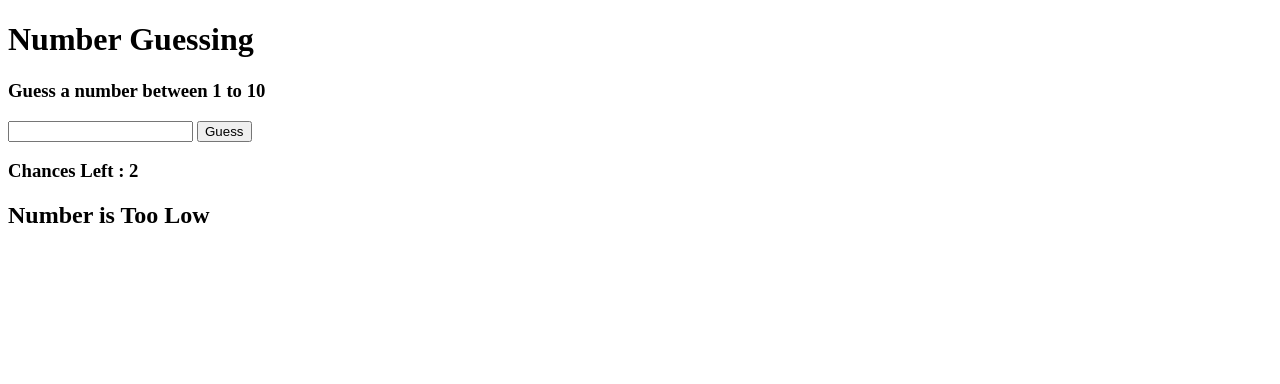
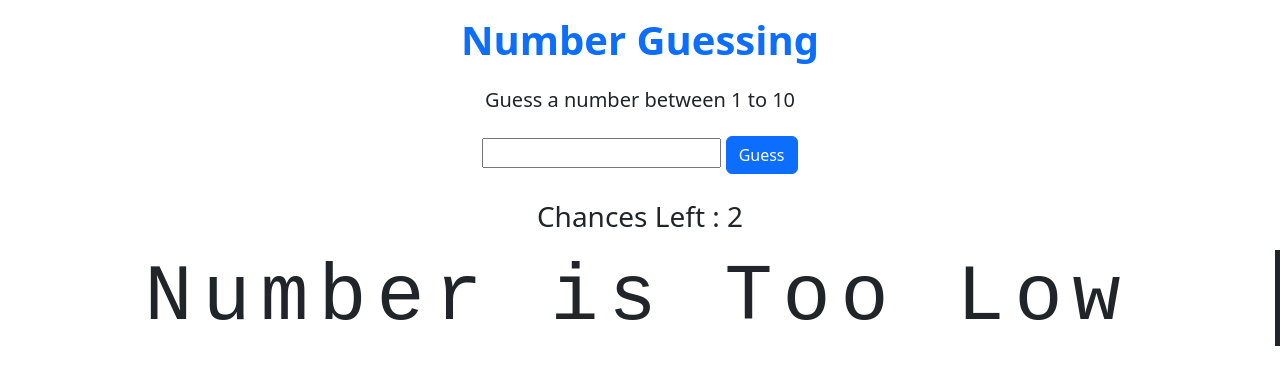
Before and after one commit to SahanChamara/Number-Guessing, a plain HTML site: page index.html in a window 1280 px wide. Both pictures are taken after a click on the button "Guess". Drawn offline with nearby package versions, Linux system fonts and the light colour scheme.

Commit message:
second commit

```diff
--- a/index.html
+++ b/index.html
@@ -5,26 +5,28 @@
     <meta charset="UTF-8">
     <meta name="viewport" content="width=device-width, initial-scale=1.0">
     <title>Document</title>
+    <link href="https://cdn.jsdelivr.net/npm/bootstrap@5.3.3/dist/css/bootstrap.min.css" rel="stylesheet" integrity="sha384-QWTKZyjpPEjISv5WaRU9OFeRpok6YctnYmDr5pNlyT2bRjXh0JMhjY6hW+ALEwIH" crossorigin="anonymous">
+    <link rel="stylesheet" href="style.css">
 </head>
 
 <body>
 
-    <div>
-        <h1>Number Guessing</h1>
+    <div class="text-center">
+        <h1 class="text-primary fw-bold p-3">Number Guessing</h1>
     </div>
     <div>
-        <h3>Guess a number between 1 to 10</h3>
+        <h5 class="text-center">Guess a number between 1 to 10</h5>
+    </div>
+    <div class="text-center m-4">
+        <input type="text" class="col form-label" id="txtField">
+        <button id="guess" class="btn btn-primary" onclick="numberGuess()">Guess</button>
     </div>
     <div>
-        <input type="text" id="txtField">
-        <button id="guess" onclick="numberGuess()">Guess</button>
-    </div>
-    <div>
-        <h3 id="chanse"></h3>
+        <h3 id="chanse" class="text-center"></h3>
     </div>
     <div>
         <p></p>
-        <h2 id="result"></h2>
+        <h4 id="result" class="text-center typewritter"></h4>
     </div>
 
 
--- a/script.js
+++ b/script.js
@@ -17,7 +17,7 @@ function numberGuess() {
 
     if(count>0){
         if(generateNumber == userInputNumber){
-            result.innerHTML="you Win";
+            result.innerHTML="You Win";
         }else if(userInputNumber>generateNumber){
             result.innerHTML="Number is too High";
         }else{
--- /dev/null
+++ b/style.css
@@ -0,0 +1,21 @@
+.typewritter{
+    font-size: 5em;
+    letter-spacing: 10px;
+    font-family: monospace;
+    border-right: 5px solid;
+    width: 100%;
+    white-space: nowrap;
+    overflow: hidden;
+    animation:
+        typing 2s,
+        cursor .4s step-end infinite alternate;
+}
+
+@keyframes cursor {
+    50% {border-color:transparent ;}
+
+}
+
+@keyframes typing{
+    from {width: 0}
+}
```
